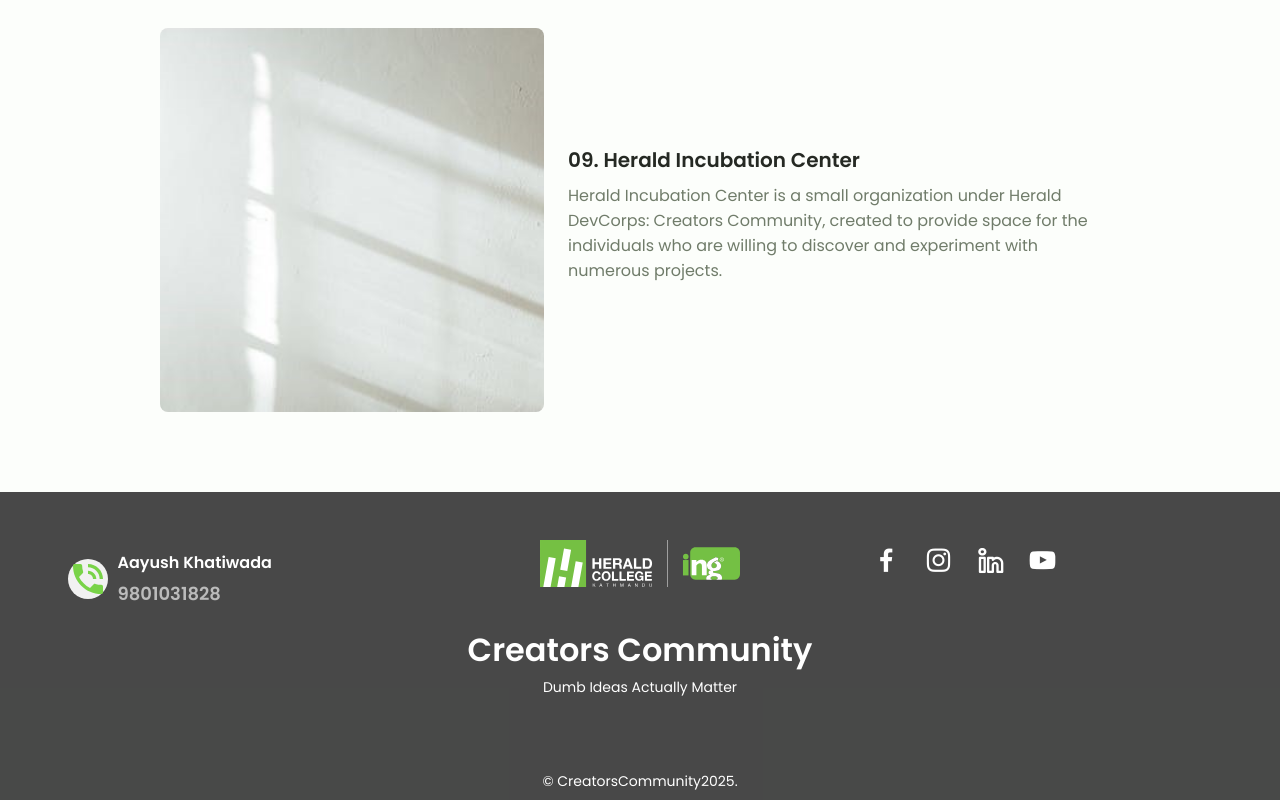
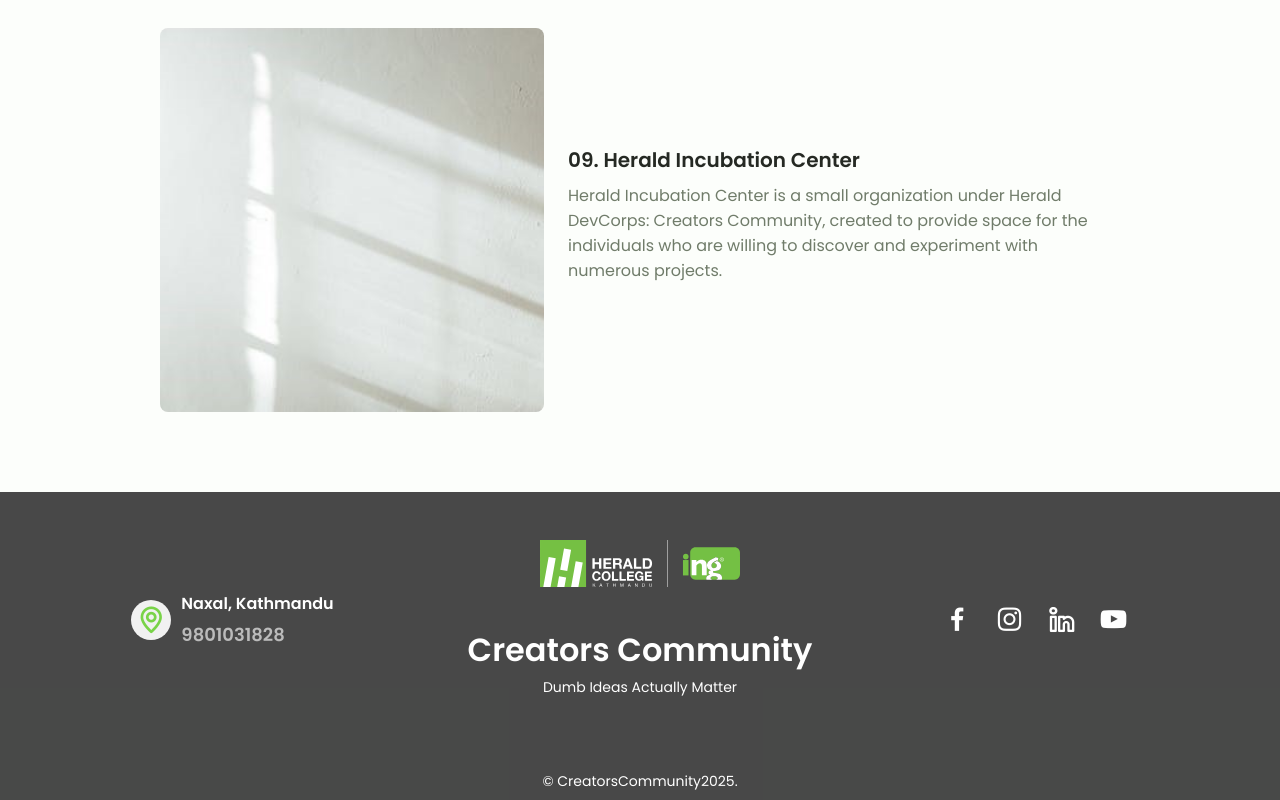
Before and after one commit to khAayush/creatorscommunity, a plain HTML site: page work.html in a window 1280 px wide. Shown: the part 8457-9257 px from the top of the page. Drawn offline with nearby package versions, Linux system fonts and the light colour scheme.

Commit message:
Footer Update

```diff
--- a/assets/css/styles.css
+++ b/assets/css/styles.css
@@ -1120,13 +1120,22 @@ section.section.virtual_herald {
   flex-direction: column;
   row-gap: 2rem;
 }
-.footer_left,
+.footer_left{
+  width: 350px;
+  display: flex;
+  align-items: center;
+  justify-content: center;
+}
+
 .footer_middle {
   width: 350px;
 }
 .footer_right {
   width: 350px;
   text-align: center;
+  display: flex;
+  align-items: center;
+  justify-content: center;
 }
 .footer__bg {
   background-color: rgba(0, 0, 0, 0.712);
@@ -1210,6 +1219,8 @@ i.uil-youtube:hover {
   height: 40px;
   border-radius: 50%;
   background-color: #f1f1f1;
+  font-size: 2rem;
+  color: #79d348;
 }
 
 .name {
--- a/assets/js/footer.js
+++ b/assets/js/footer.js
@@ -18,16 +18,11 @@ class Footer extends HTMLElement {
 
                           <div class="contact-footer">
                               <span class="icon">
-                                  <svg stroke="currentColor" fill="currentColor" stroke-width="0" viewBox="0 0 24 24"
-                                      height="3em" width="3em" xmlns="http://www.w3.org/2000/svg">
-                                      <path
-                                          d="M20 15.5c-1.25 0-2.45-.2-3.57-.57-.35-.11-.74-.03-1.02.24l-2.2 2.2c-2.83-1.44-5.15-3.75-6.59-6.59l2.2-2.21c.28-.26.36-.65.25-1C8.7 6.45 8.5 5.25 8.5 4c0-.55-.45-1-1-1H4c-.55 0-1 .45-1 1 0 9.39 7.61 17 17 17 .55 0 1-.45 1-1v-3.5c0-.55-.45-1-1-1zM19 12h2c0-4.97-4.03-9-9-9v2c3.87 0 7 3.13 7 7zm-4 0h2c0-2.76-2.24-5-5-5v2c1.66 0 3 1.34 3 3z">
-                                      </path>
-                                  </svg>
+                                  <i class="uil uil-map-marker"></i>
                               </span>
                               <div class="details">
-                                  <span class="name">Aayush Khatiwada</span>
-                                  <a href="mailto:creatorscommunity@heraldcollege.edu.np"><span class="number">9801031828</span></a>
+                                  <span class="name">Naxal, Kathmandu</span>
+                                  <a href="tel:+977 9801031828"><span class="number">9801031828</span></a>
                               </div>
                           </div>
                       </div>
```
Also changed, not shown: index.html (+1 -1 lines).
